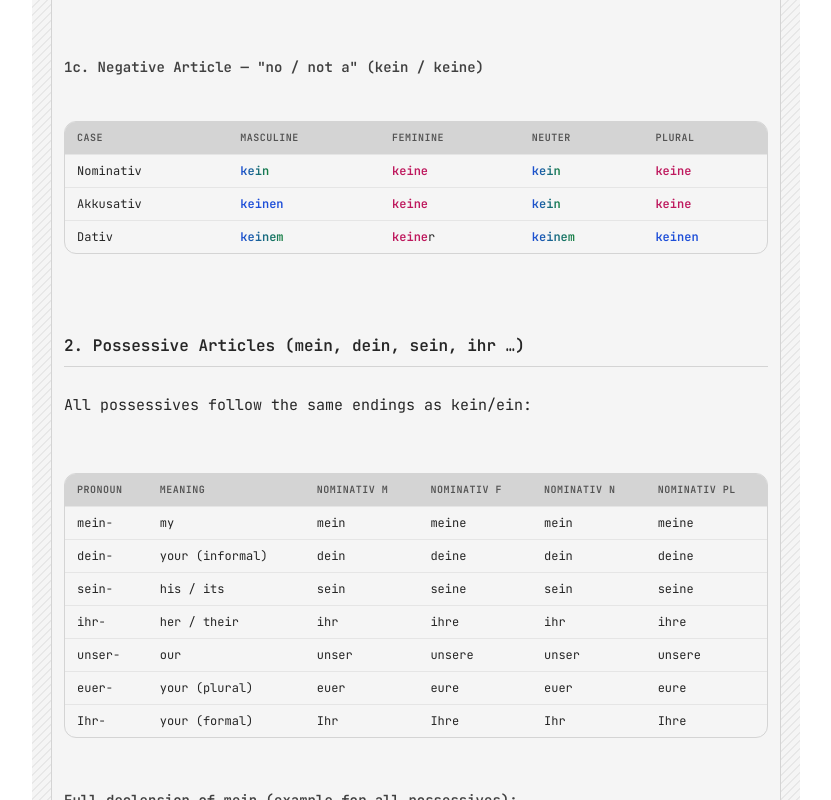
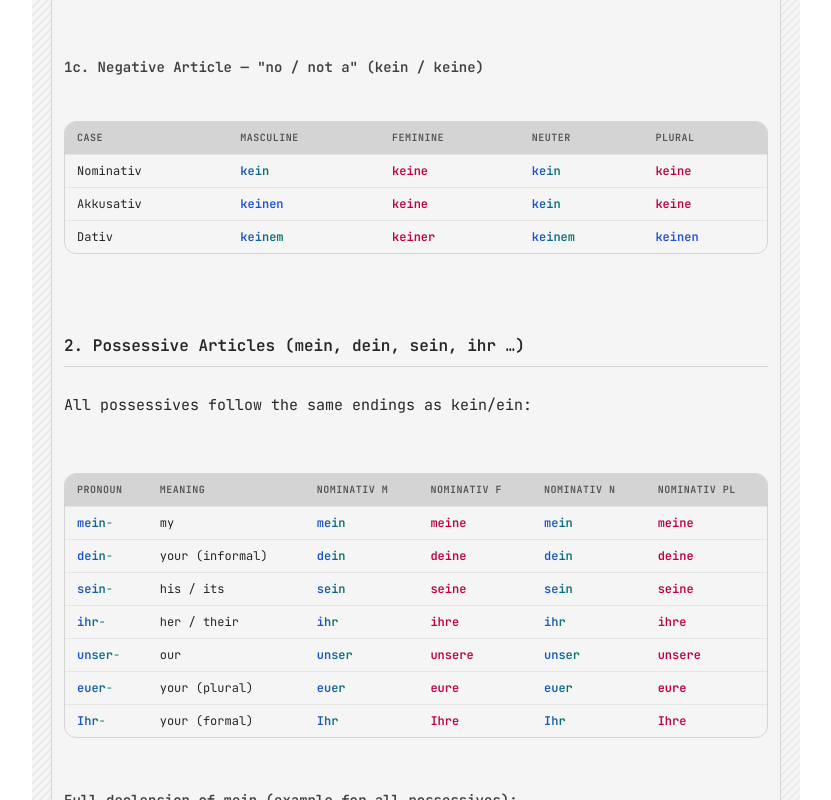
Before and after one commit to PembaSrpa/LN_English-Deutsch, a Next.js app: page /a1-glossary/1 in a window 1280 px wide. Shown: the part 1080-1880 px from the top of the page, without its empty margins (224-1055 px from the left). Built offline with nearby package versions, Linux system fonts and the light colour scheme.

Commit message:
remake 7

```diff
--- a/components/ChapterRenderer.tsx
+++ b/components/ChapterRenderer.tsx
@@ -2,52 +2,176 @@ import { GermanWord } from './GermanWord'
 import type { ParsedLine, Token } from '@/lib/parseChapter'
 
 type ArticleStyle =
-  | { kind: 'solid'; light: string; dark: string; id: string }
-  | { kind: 'gradient'; lightFrom: string; lightTo: string; darkFrom: string; darkTo: string; id: string }
+  | { kind: 'solid';    id: string; light: string; dark: string }
+  | { kind: 'gradient'; id: string; lightFrom: string; lightTo: string; darkFrom: string; darkTo: string }
 
-const MASC:      ArticleStyle = { kind: 'solid',    id: 'masc',      light: '#1d4ed8', dark: '#60a5fa' }
-const FEM:       ArticleStyle = { kind: 'solid',    id: 'fem',       light: '#be185d', dark: '#f472b6' }
-const NEUT:      ArticleStyle = { kind: 'solid',    id: 'neut',      light: '#15803d', dark: '#4ade80' }
-const MASC_NEUT: ArticleStyle = { kind: 'gradient', id: 'mascneut',  lightFrom: '#1d4ed8', lightTo: '#15803d', darkFrom: '#60a5fa', darkTo: '#4ade80' }
-const MASC_FEM:  ArticleStyle = { kind: 'gradient', id: 'mascfem',   lightFrom: '#1d4ed8', lightTo: '#be185d', darkFrom: '#60a5fa', darkTo: '#f472b6' }
+const MASC:      ArticleStyle = { kind: 'solid',    id: 'masc',     light: '#1d4ed8', dark: '#60a5fa' }
+const FEM:       ArticleStyle = { kind: 'solid',    id: 'fem',      light: '#c2003f', dark: '#ff6b9d' }
+const NEUT:      ArticleStyle = { kind: 'solid',    id: 'neut',     light: '#047857', dark: '#34d399' }
+const MASC_NEUT: ArticleStyle = { kind: 'gradient', id: 'mascneut', lightFrom: '#1d4ed8', lightTo: '#047857', darkFrom: '#60a5fa', darkTo: '#34d399' }
+const MASC_FEM:  ArticleStyle = { kind: 'gradient', id: 'mascfem',  lightFrom: '#1d4ed8', lightTo: '#c2003f', darkFrom: '#60a5fa', darkTo: '#ff6b9d' }
+
+// One global <style> block — injected once at the top of ChapterRenderer
+const STYLE_CSS = `
+  .da-masc { color: #1d4ed8 } .dark .da-masc { color: #60a5fa }
+  .da-fem  { color: #c2003f } .dark .da-fem  { color: #ff6b9d }
+  .da-neut { color: #047857 } .dark .da-neut { color: #34d399 }
+  .da-mascneut {
+    background: linear-gradient(90deg,#1d4ed8,#047857);
+    -webkit-background-clip: text; -webkit-text-fill-color: transparent; background-clip: text;
+  }
+  .dark .da-mascneut {
+    background: linear-gradient(90deg,#60a5fa,#34d399);
+    -webkit-background-clip: text; -webkit-text-fill-color: transparent; background-clip: text;
+  }
+  .da-mascfem {
+    background: linear-gradient(90deg,#1d4ed8,#c2003f);
+    -webkit-background-clip: text; -webkit-text-fill-color: transparent; background-clip: text;
+  }
+  .dark .da-mascfem {
+    background: linear-gradient(90deg,#60a5fa,#ff6b9d);
+    -webkit-background-clip: text; -webkit-text-fill-color: transparent; background-clip: text;
+  }
+`
+
+// ─── Article / possessive map ────────────────────────────────────────────────
+//
+// Keys with a trailing space  → prefix match  (e.g. "der Mann")
+// Keys without trailing space → exact match   (e.g. standalone "der" in a table cell)
+//
+// Standalone "der" is MASC_FEM gradient because in declension tables it appears
+// as both nominative masculine AND dative/genitive feminine — the gradient signals
+// this double duty to the learner.
 
 const ARTICLE_MAP: Record<string, ArticleStyle> = {
+  // ── Definite articles ──────────────────────────────────────────────────────
   'der ':   MASC,
+  'der':    MASC_FEM,   // nom.masc OR dat/gen.fem
   'die ':   FEM,
+  'die':    FEM,
   'das ':   NEUT,
-  'den ':   MASC,
+  'das':    NEUT,
+  'den ':   MASC,       // acc.masc / dat.plural
+  'den':    MASC,
   'dem ':   MASC_NEUT,
+  'dem':    MASC_NEUT,
   'des ':   MASC_NEUT,
+  'des':    MASC_NEUT,
+
+  // ── Indefinite articles ────────────────────────────────────────────────────
   'ein ':   MASC_NEUT,
+  'ein':    MASC_NEUT,
+  'eine ':  FEM,
+  'eine':   FEM,
+  'einen':  MASC,
+  'einem':  MASC_NEUT,
+  'einer':  FEM,
   'eines':  MASC_NEUT,
-  'einem':  MASC_NEUT,
+
+  // ── kein ──────────────────────────────────────────────────────────────────
   'kein ':  MASC_NEUT,
+  'kein':   MASC_NEUT,
+  'keine ': FEM,
+  'keine':  FEM,
+  'keinen': MASC,
+  'keinem': MASC_NEUT,
+  'keiner': FEM,
   'keines': MASC_NEUT,
-  'keinem': MASC_NEUT,
-  'einer':  FEM,
-  'eine ':  FEM,
-  'keine':  FEM,
-  'einen':  MASC,
-  'keinen': MASC,
+
+  // ── mein ──────────────────────────────────────────────────────────────────
+  'mein ':  MASC_NEUT,
+  'mein':   MASC_NEUT,
+  'meine ': FEM,
+  'meine':  FEM,
+  'meinen': MASC,
+  'meinem': MASC_NEUT,
+  'meiner': FEM,
+  'meines': MASC_NEUT,
+
+  // ── dein ──────────────────────────────────────────────────────────────────
+  'dein ':  MASC_NEUT,
+  'dein':   MASC_NEUT,
+  'deine ': FEM,
+  'deine':  FEM,
+  'deinen': MASC,
+  'deinem': MASC_NEUT,
+  'deiner': FEM,
+  'deines': MASC_NEUT,
+
+  // ── sein ──────────────────────────────────────────────────────────────────
+  'sein ':  MASC_NEUT,
+  'sein':   MASC_NEUT,
+  'seine ': FEM,
+  'seine':  FEM,
+  'seinen': MASC,
+  'seinem': MASC_NEUT,
+  'seiner': FEM,
+  'seines': MASC_NEUT,
+
+  // ── ihr / ihre (her / their) ───────────────────────────────────────────────
+  'ihr ':   MASC_NEUT,
+  'ihr':    MASC_NEUT,
+  'ihre ':  FEM,
+  'ihre':   FEM,
+  'ihren':  MASC,
+  'ihrem':  MASC_NEUT,
+  'ihrer':  FEM,
+  'ihres':  MASC_NEUT,
+
+  // ── unser ─────────────────────────────────────────────────────────────────
+  'unser ':   MASC_NEUT,
+  'unser':    MASC_NEUT,
+  'unsere ':  FEM,
+  'unsere':   FEM,
+  'unseren':  MASC,
+  'unserem':  MASC_NEUT,
+  'unserer':  FEM,
+  'unseres':  MASC_NEUT,
+
+  // ── euer / eure ───────────────────────────────────────────────────────────
+  'euer ':  MASC_NEUT,
+  'euer':   MASC_NEUT,
+  'eure ':  FEM,
+  'eure':   FEM,
+  'euren':  MASC,
+  'eurem':  MASC_NEUT,
+  'eurer':  FEM,
+  'eures':  MASC_NEUT,
+
+  // ── Ihr / Ihre (formal Sie) — case-sensitive, checked separately ───────────
+  'Ihr ':   MASC_NEUT,
+  'Ihr':    MASC_NEUT,
+  'Ihre ':  FEM,
+  'Ihre':   FEM,
+  'Ihren':  MASC,
+  'Ihrem':  MASC_NEUT,
+  'Ihrer':  FEM,
+  'Ihres':  MASC_NEUT,
 }
 
-const STYLE_CSS = `
-  .da-masc { color: #1d4ed8 } .dark .da-masc { color: #60a5fa }
-  .da-fem  { color: #be185d } .dark .da-fem  { color: #f472b6 }
-  .da-neut { color: #15803d } .dark .da-neut { color: #4ade80 }
-  .da-mascneut { background: linear-gradient(90deg,#1d4ed8,#15803d); -webkit-background-clip:text; -webkit-text-fill-color:transparent; background-clip:text }
-  .dark .da-mascneut { background: linear-gradient(90deg,#60a5fa,#4ade80); -webkit-background-clip:text; -webkit-text-fill-color:transparent; background-clip:text }
-  .da-mascfem { background: linear-gradient(90deg,#1d4ed8,#be185d); -webkit-background-clip:text; -webkit-text-fill-color:transparent; background-clip:text }
-  .dark .da-mascfem { background: linear-gradient(90deg,#60a5fa,#f472b6); -webkit-background-clip:text; -webkit-text-fill-color:transparent; background-clip:text }
-`
+// Sorted longest-first so e.g. 'unsere' is tried before 'unser',
+// 'seine' before 'sein', preventing short keys eating longer ones.
+const ARTICLE_KEYS = Object.keys(ARTICLE_MAP).sort((a, b) => b.length - a.length)
 
 function getArticleMatch(text: string): { style: ArticleStyle; articleLen: number } | null {
   const lower = text.toLowerCase()
-  const keys = ['keinen','keines','keinem','keine ','einen ','einem ','eines ','eine ','kein ','einem','einer','eines','einen','keine','dem ','den ','des ','ein ','der ','die ','das ']
-  for (const key of keys) {
-    if (lower.startsWith(key) || lower === key.trimEnd()) {
-      const style = ARTICLE_MAP[key] ?? ARTICLE_MAP[key.trimEnd() + ' ']
-      if (style) return { style, articleLen: key.trimEnd().length }
+
+  for (const key of ARTICLE_KEYS) {
+    const keyTrimmed = key.trimEnd()
+
+    // Formal "Ihr*" forms need a case-sensitive check so lowercase "ihr" (her)
+    // doesn't accidentally match the formal "Ihr" entry.
+    const isFormal     = key[0] === 'I' && key[1] === 'h' // Ihr, Ihre, Ihren…
+    const textCompare  = isFormal ? text  : lower
+    const keyCompare   = isFormal ? key   : key.toLowerCase()
+    const keyTrimComp  = isFormal ? keyTrimmed : keyTrimmed.toLowerCase()
+
+    const isPrefix = textCompare.startsWith(keyCompare)
+    const isExact  = textCompare === keyTrimComp
+
+    if (isPrefix || isExact) {
+      const style = ARTICLE_MAP[key]
+      if (style) return { style, articleLen: keyTrimmed.length }
     }
   }
   return null
@@ -57,31 +181,36 @@ function GenderedCell({ text }: { text: string }) {
   const match = getArticleMatch(text)
   if (!match) return <>{text}</>
   const article = text.slice(0, match.articleLen)
-  const rest = text.slice(match.articleLen)
+  const rest    = text.slice(match.articleLen)
   return (
-    <>
-      <style>{STYLE_CSS}</style>
-      <span className={`da-${match.style.id} font-semibold`}>{article}</span>
-      {rest}
-    </>
+    <span className={`da-${match.style.id} font-semibold`}>
+      {article}
+      <span className="font-normal text-neutral-800 dark:text-neutral-200">{rest}</span>
+    </span>
   )
 }
 
 function Tokens({ tokens }: { tokens: Token[] }) {
-  return <>
+  return (
+    <>
       {tokens.map((t, i) =>
         t.kind === 'text'
           ? <span key={i}>{t.value}</span>
           : <GermanWord key={i} data={t.data} />
       )}
     </>
+  )
 }
 
 export function ChapterRenderer({ lines, fontSize }: { lines: ParsedLine[]; fontSize: number }) {
   return (
     <div style={{ fontSize }} className="font-mono">
+      {/* Inject article colour styles once at the top */}
+      <style>{STYLE_CSS}</style>
+
       {lines.map((line, i) => {
         if (line.kind === 'blank') return <div key={i} className="h-3" />
+
         if (line.kind === 'heading') {
           if (line.level === 1) return (
             <h1 key={i} className="text-xl font-bold text-neutral-900 dark:text-neutral-100 mb-5 mt-2">
@@ -99,13 +228,16 @@ export function ChapterRenderer({ lines, fontSize }: { lines: ParsedLine[]; font
             </h3>
           )
         }
+
         if (line.kind === 'table') return (
           <div key={i} className="my-6 overflow-x-auto rounded-xl border border-neutral-300 dark:border-neutral-700">
             <table className="w-full text-xs border-collapse">
               <thead className="bg-neutral-300 dark:bg-neutral-800">
                 <tr>
                   {line.headers.map((h, j) => (
-                    <th key={j} className="text-left py-2 px-3 font-semibold text-neutral-600 dark:text-neutral-400 uppercase tracking-wider text-[10px]">{h}</th>
+                    <th key={j} className="text-left py-2 px-3 font-semibold text-neutral-600 dark:text-neutral-400 uppercase tracking-wider text-[10px]">
+                      {h}
+                    </th>
                   ))}
                 </tr>
               </thead>
@@ -123,6 +255,7 @@ export function ChapterRenderer({ lines, fontSize }: { lines: ParsedLine[]; font
             </table>
           </div>
         )
+
         return (
           <p key={i} className="leading-[1.95] text-neutral-800 dark:text-neutral-200 mb-4 text-[15px]">
             <Tokens tokens={line.tokens} />
```
Lines whose indentation alone changed are shown as unchanged.
